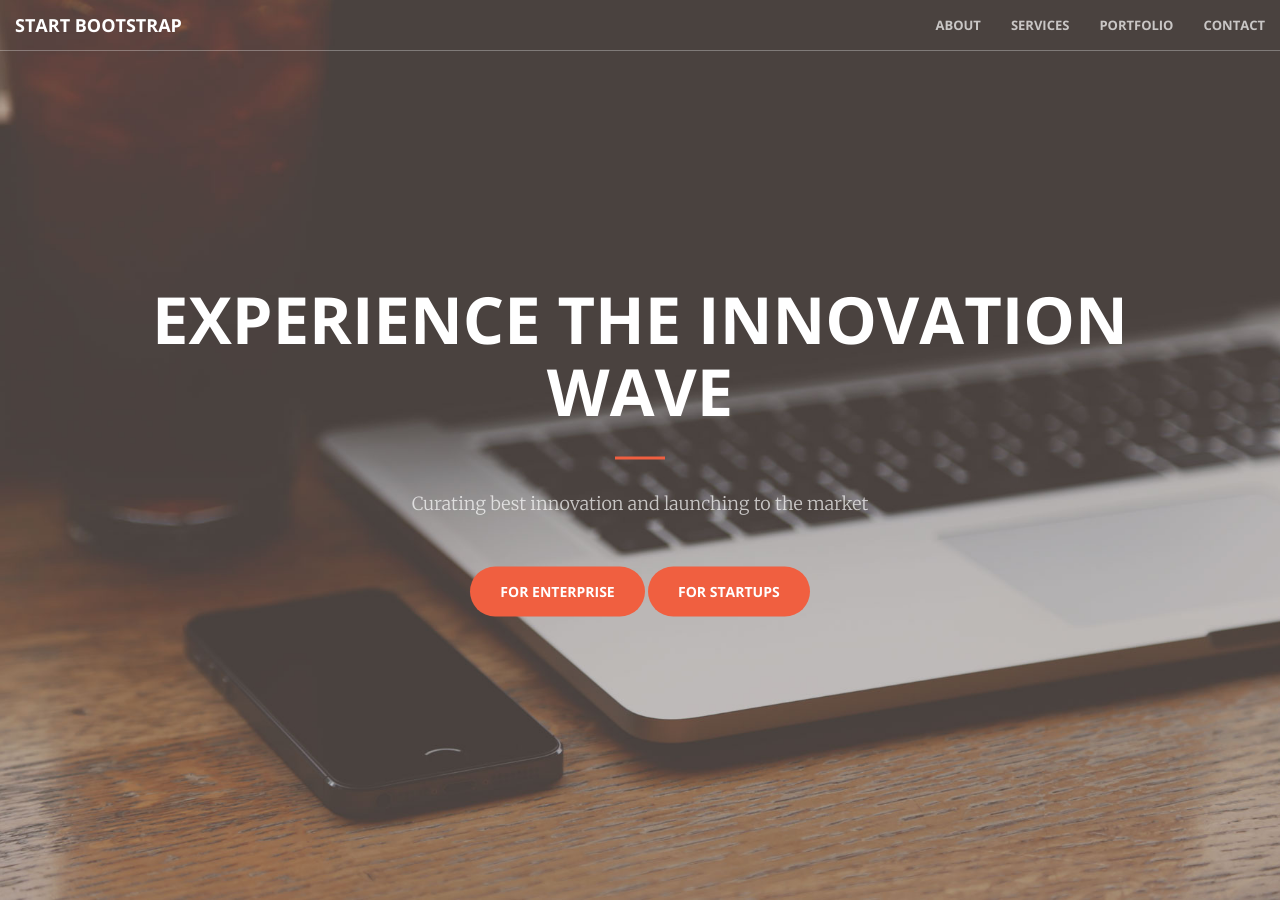
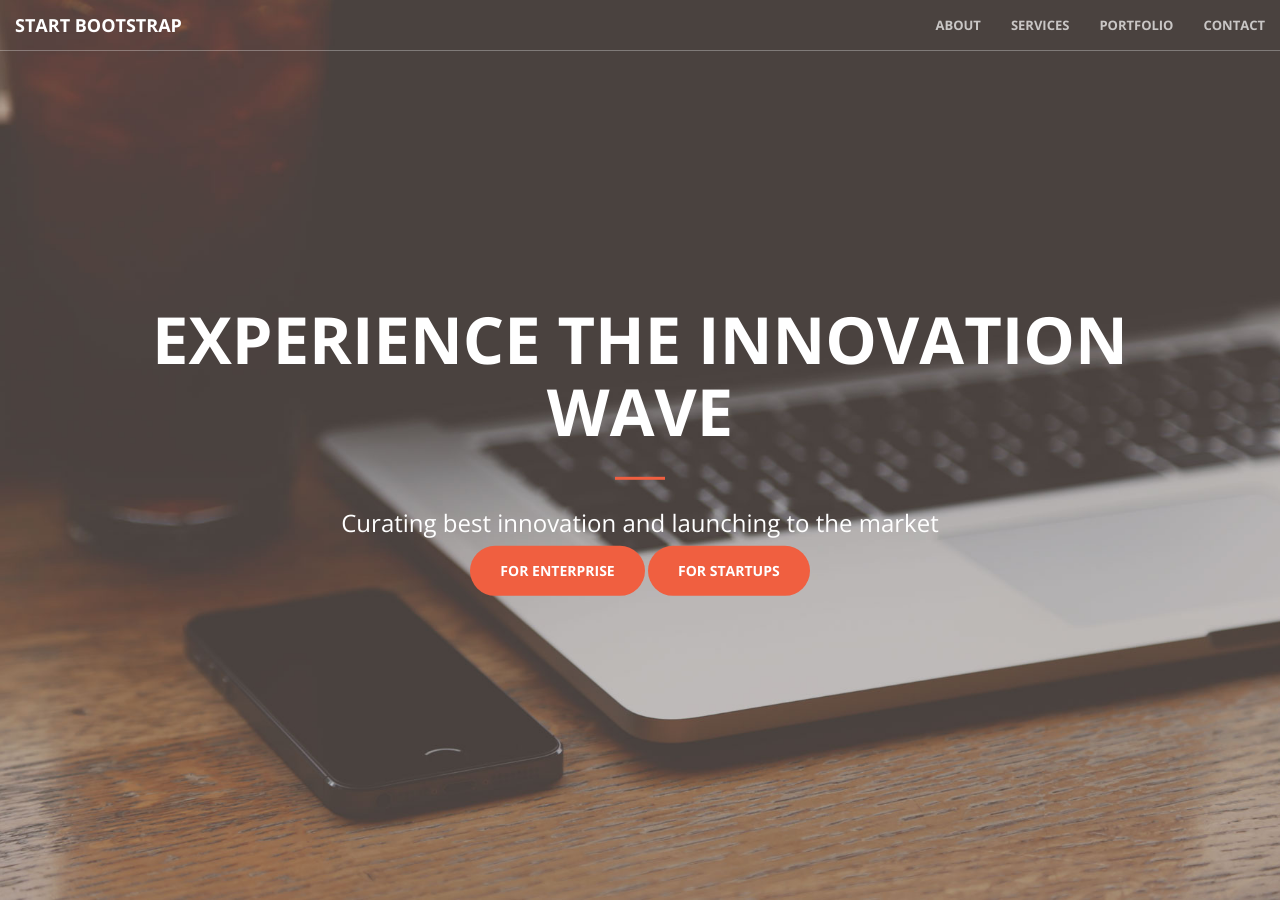
Before and after one commit to chayaj28/entwave, a Jekyll site: the page built from index.html, in a window 1280 px wide and 900 px high. Built offline with Jekyll 4.4.1, drawn with Linux system fonts in a browser that asks for light colours.

```diff
--- a/_includes/header.html
+++ b/_includes/header.html
@@ -3,7 +3,7 @@
         <div class="header-content-inner">
             <h1>EXPERIENCE THE INNOVATION WAVE</h1>
             <hr>
-            <p>Curating best innovation and launching to the market</p>
+            <h3>Curating best innovation and launching to the market</h3>
             <a href="#for-enterprise" class="btn btn-primary btn-xl page-scroll">For Enterprise</a>
             <a href="#for-startups" class="btn btn-primary btn-xl page-scroll">For Startups </a>
         </div>
```
